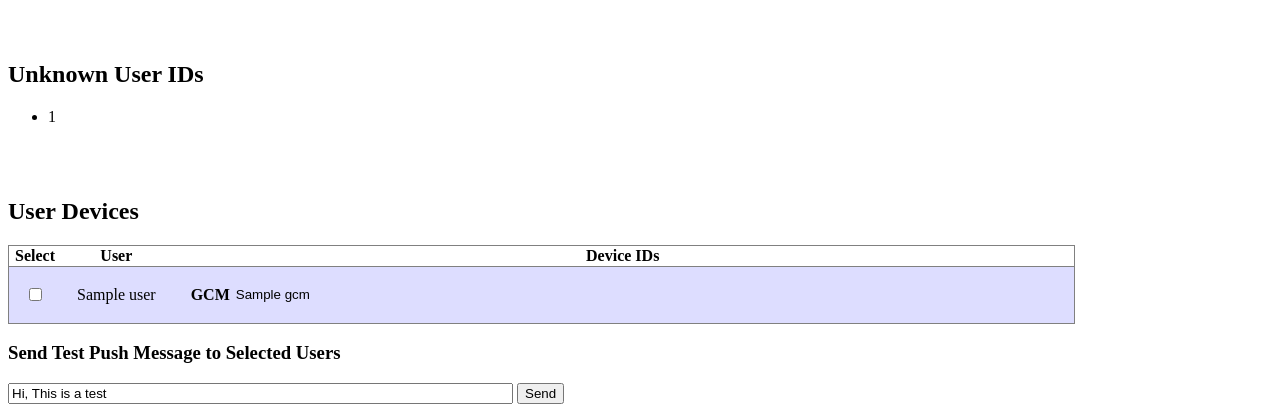
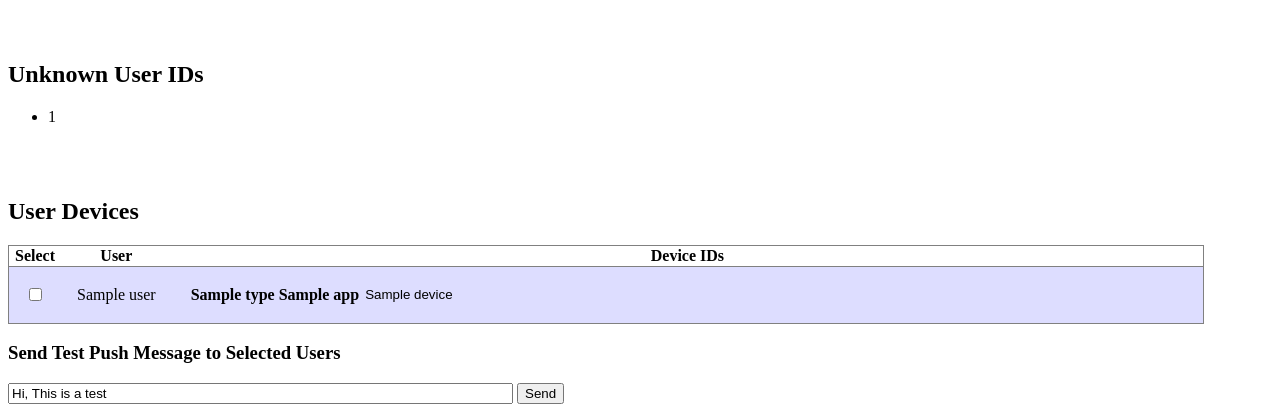
Before and after one commit to shotvibe/shotvibe-web, a Django app: template photos_api/templates/upp_status.html in a window 1280 px wide. Shown: the part 428-848 px from the top of the page. Run offline with Django 3.2, Linux system fonts and the light colour scheme; the template is opened without the code that fills it: most values are stand-ins (such as "Sample title", 1, 10 or a date in 2020); parts of the project's set-up code (start-up, migrations or seed data) failed here and were passed over.

Commit message:
Fix upp_status to conform with changes made in the JSON format of upp

```diff
--- a/photos_api/templates/upp_status.html
+++ b/photos_api/templates/upp_status.html
@@ -103,10 +103,11 @@
             <td>
               <table>
                 <tbody>
-                  {% for id in devices.gcm %}
+                  {% for device in devices %}
                   <tr>
-                    <th>GCM</th>
-                    <td><input value="{{ id }}" size="100" readonly="readonly"></td>
+                    <th>{{ device.type }}</th>
+                    <th>{{ device.app }}</th>
+                    <td><input value="{{ device.device }}" size="100" readonly="readonly"></td>
                   </tr>
                   {% endfor %}
                 </tbody>
```
Also changed, not shown: photos_api/device_push.py (+4 -4 lines).
